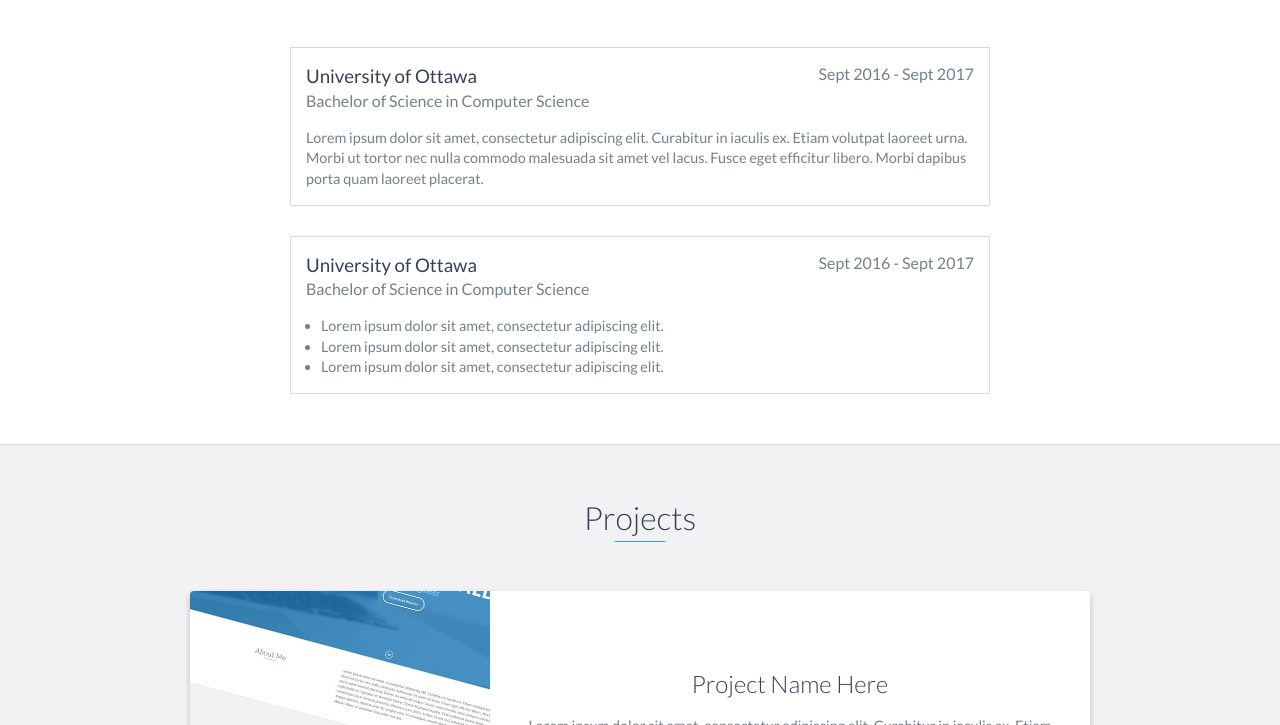
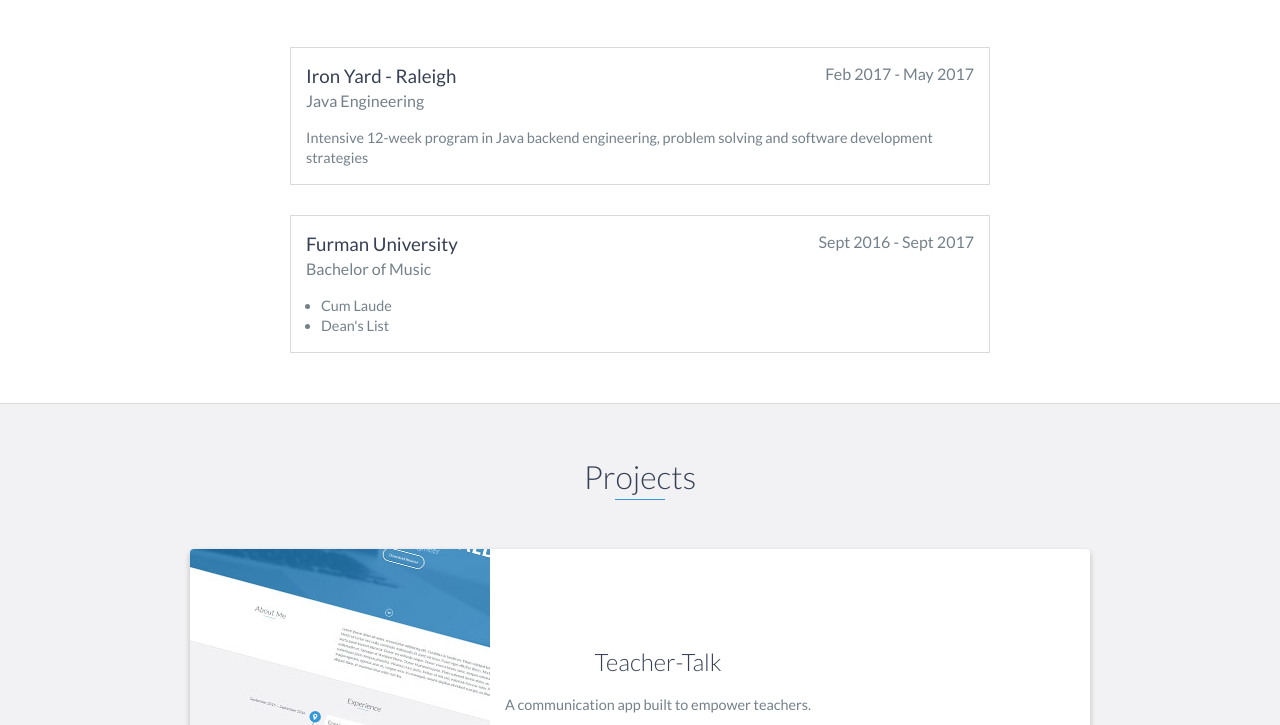
Before and after one commit to Forest-Newark/Forest-Newark.github.io, a website: page index.html in a window 1280 px wide. Shown: the part 1999-2724 px from the top of the page. Drawn offline with nearby package versions, Linux system fonts and the light colour scheme.

Commit message:
added teacher talk

```diff
--- a/index.html
+++ b/index.html
@@ -5,13 +5,14 @@
     <meta charset="utf-8">
     <meta http-equiv="X-UA-Compatible" content="IE=edge">
     <meta name="viewport" content="width=device-width, initial-scale=1">
-    <title>My Portfolio</title>
+    <title>Forest Newark</title>
 	<link rel="shortcut icon" href="favicon.ico" type="image/x-icon">
 	<link rel="icon" href="favicon.ico" type="image/x-icon">
     <link href="https://fonts.googleapis.com/css?family=Lato:300,400,700,900" rel="stylesheet">
     <link rel="stylesheet" href="libs/font-awesome/css/font-awesome.min.css">
     <link href="css/bootstrap.min.css" rel="stylesheet">
     <link href="css/styles.css" rel="stylesheet">
+    <script defer src="https://use.fontawesome.com/releases/v5.0.6/js/all.js"></script>
 </head>
 
 <body>
@@ -49,7 +50,7 @@
     <div id="lead">
         <div id="lead-content">
             <h1>Forest Newark</h1>
-            <h2>Software Engineer</h2>
+            <h2>Software Engineer - Educator - Musician</h2>
             <a href="https://docs.google.com/document/d/1EHMLOZPGqFfEs2FxL7s8aUMlc_4Ea10f0XqJoWtk8No/edit?usp=sharing" class="btn-rounded-white">Download Resume</a>
         </div>
         <!-- End #lead-content -->
@@ -116,29 +117,27 @@
     <div id="education">
         <h2 class="heading">Education</h2>
         <div class="education-block">
-            <h3>University of Ottawa</h3>
-            <span class="education-date">Sept 2016 - Sept 2017</span>
-            <h4>Bachelor of Science in Computer Science</h4>
+            <h3>Iron Yard - Raleigh</h3>
+            <span class="education-date">Feb 2017 - May 2017</span>
+            <h4>Java Engineering</h4>
             <p>
-                Lorem ipsum dolor sit amet, consectetur adipiscing elit. Curabitur in iaculis ex. Etiam volutpat laoreet urna. Morbi ut tortor nec nulla commodo malesuada sit amet vel lacus. Fusce eget efficitur libero. Morbi dapibus porta quam laoreet placerat.
+                Intensive 12-week program in Java backend engineering, problem solving and software development strategies
             </p>
         </div>
         <!-- End .education-block -->
 
         <div class="education-block">
-            <h3>University of Ottawa</h3>
+            <h3>Furman University</h3>
             <span class="education-date">Sept 2016 - Sept 2017</span>
-            <h4>Bachelor of Science in Computer Science</h4>
+            <h4>Bachelor of Music</h4>
             <ul>
                 <li>
-                    Lorem ipsum dolor sit amet, consectetur adipiscing elit.
+                    Cum Laude
                 </li>
                 <li>
-                    Lorem ipsum dolor sit amet, consectetur adipiscing elit.
+                    Dean's List
                 </li>
-                <li>
-                    Lorem ipsum dolor sit amet, consectetur adipiscing elit.
-                </li>
+
             </ul>
         </div>
         <!-- End .education-block -->
@@ -155,27 +154,11 @@
                     </div>
                     <!-- End .project-image -->
                     <div class="project-info">
-                        <h3>Project Name Here</h3>
+                        <h3>Teacher-Talk</h3>
                         <p>
-                            Lorem ipsum dolor sit amet, consectetur adipiscing elit. Curabitur in iaculis ex. Etiam volutpat laoreet urna. Morbi ut tortor nec nulla commodo malesuada sit amet vel lacus. Fusce eget efficitur libero. Morbi dapibus porta quam laoreet placerat.
+                            A communication app built to empower teachers.
                         </p>
-                        <a href="#">View Project</a>
-                    </div>
-                    <!-- End .project-info -->
-                </div>
-                <!-- End .project -->
-
-                <div class="project shadow-large">
-                    <div class="project-image">
-                        <img src="images/project.jpg" />
-                    </div>
-                    <!-- End .project-image -->
-                    <div class="project-info">
-                        <h3>Project Name Here</h3>
-                        <p>
-                            Lorem ipsum dolor sit amet, consectetur adipiscing elit. Curabitur in iaculis ex. Etiam volutpat laoreet urna. Morbi ut tortor nec nulla commodo malesuada sit amet vel lacus. Fusce eget efficitur libero. Morbi dapibus porta quam laoreet placerat.
-                        </p>
-                        <a href="#">View Project</a>
+                        <a href="https://github.com/Forest-Newark/Teacher-Talk"><i class="fab fa-github"></i></a>
                     </div>
                     <!-- End .project-info -->
                 </div>
@@ -183,7 +166,7 @@
             </div>
         </div>
     </div>
-    <!-- End #projects -->
+
 
     <div id="skills">
         <h2 class="heading">Skills</h2>
```
